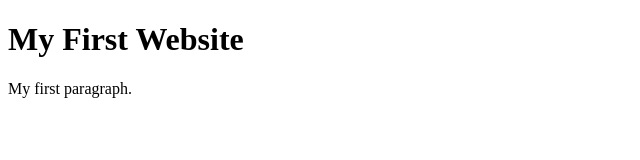
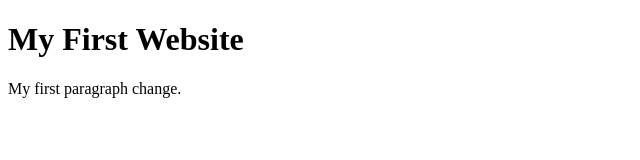
Before and after one commit to Semer7/codesrank_http_course, a website: page index.html in a window 1280 px wide. Shown: the full height of the page, 0-640 px from the left. Drawn offline with Linux system fonts and the light colour scheme.

Commit message:
first commit

```diff
--- a/index.html
+++ b/index.html
@@ -6,7 +6,7 @@
   <body>
 
     <h1>My First Website</h1>
-    <p>My first paragraph.</p>
+    <p>My first paragraph change.</p>
 
   </body>
 </html>
```
